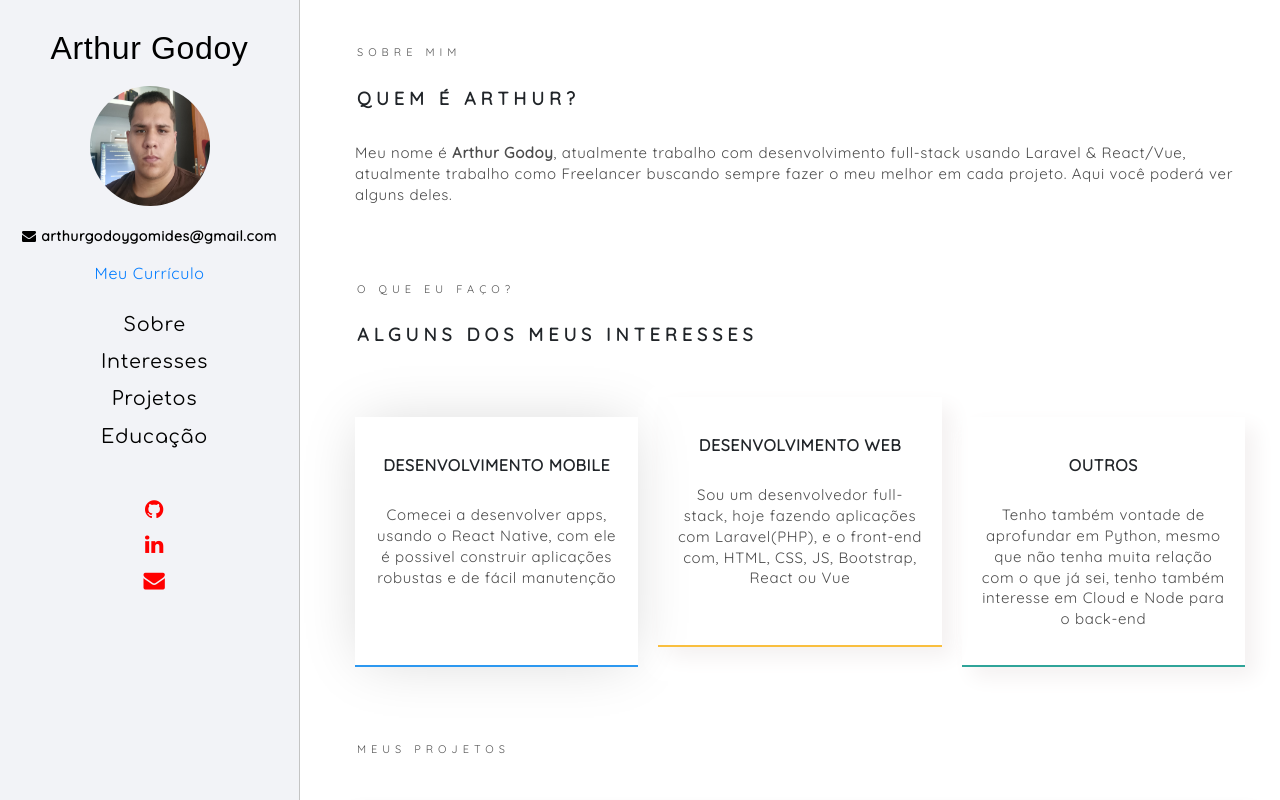
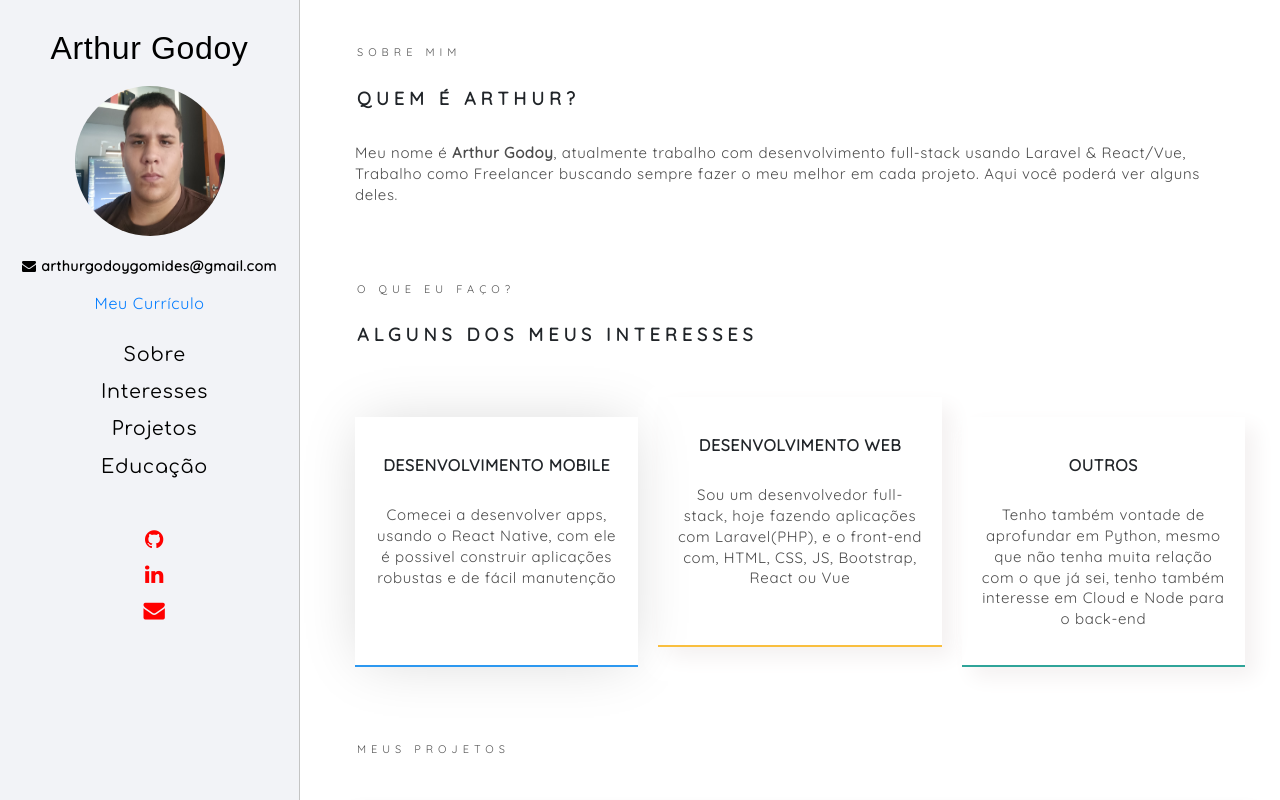
Before and after one commit to Arthur-Godoy/portifolio-Arthur, a React (Create React App) app: page / in a window 1280 px wide. Built offline with nearby package versions, Linux system fonts and the light colour scheme; a web font is replaced by a local one.

Commit message:
edit img

```diff
--- a/src/components/about/About.js
+++ b/src/components/about/About.js
@@ -11,7 +11,7 @@ class About extends Component {
                     <span className={classes.head}>SOBRE MIM</span>
                     <h2 className={classes.heading}>Quem é Arthur?</h2>
                     <div className={classes.About}>
-                        <p> Meu nome é <b>Arthur Godoy</b>, atualmente trabalho com desenvolvimento full-stack usando Laravel & React/Vue, atualmente trabalho como Freelancer buscando sempre fazer o meu melhor em cada projeto. Aqui você poderá ver alguns deles.  </p>
+                        <p> Meu nome é <b>Arthur Godoy</b>, atualmente trabalho com desenvolvimento full-stack usando Laravel & React/Vue, Trabalho como Freelancer buscando sempre fazer o meu melhor em cada projeto. Aqui você poderá ver alguns deles.  </p>
                     </div>
                 </ScrollAnimation>
             </div>
--- a/src/components/sidebar/Sidebar.css
+++ b/src/components/sidebar/Sidebar.css
@@ -36,8 +36,8 @@
     margin-bottom: 15px;
 }
 .sidebar>img{
-  width: 120px;
-  height: 120px;
+  width: 150px;
+  height: 150px;
   border-radius: 50%;
   margin-top: 10px;
 }
```
